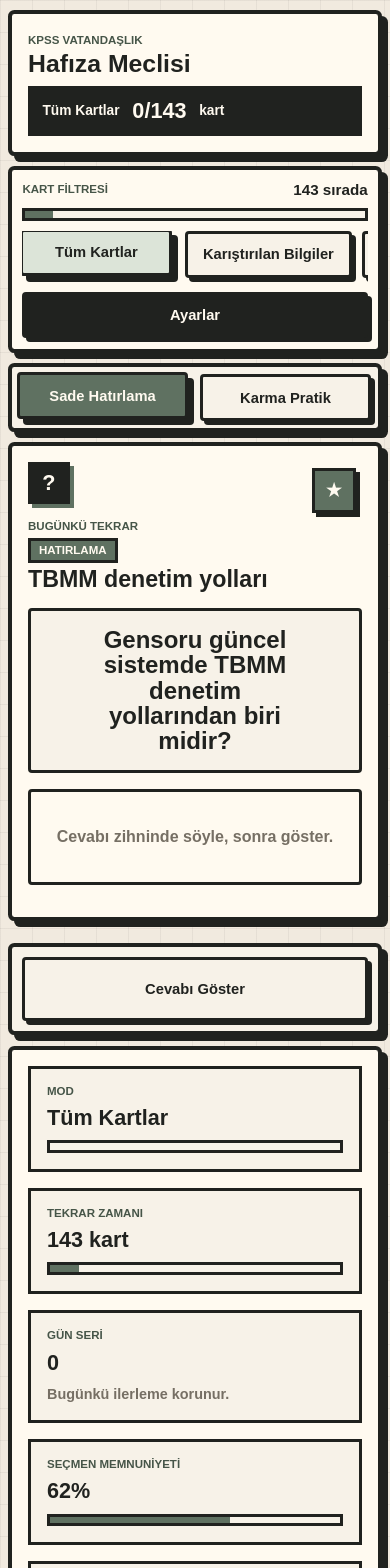
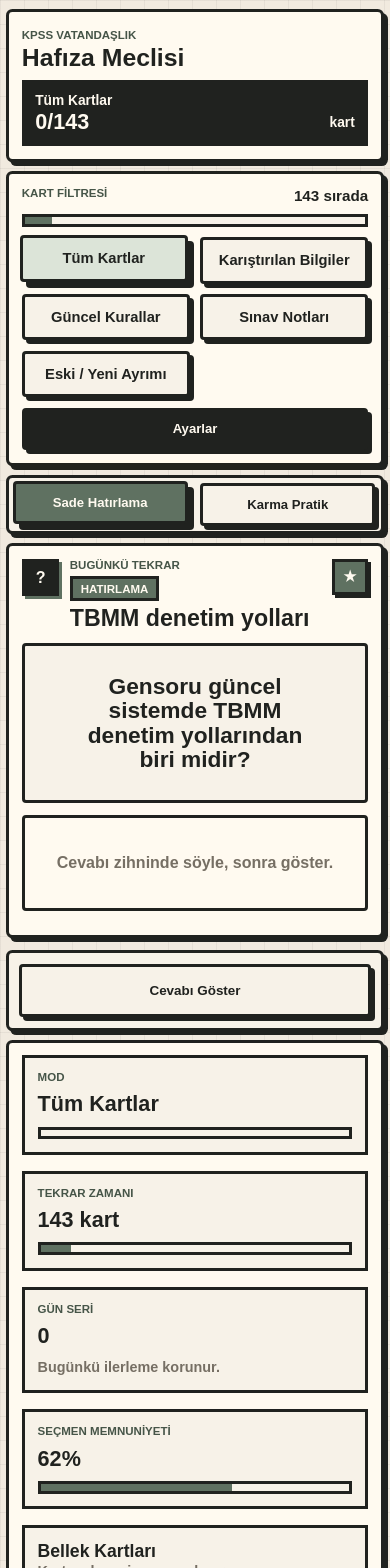
Before and after one commit to sl0wlearn3r/cse_cit_basic, a React (Vite) app: page / in a window 390 px wide. Shown: the top 1568 px of the page. Built offline with nearby package versions, Linux system fonts and the light colour scheme.

Commit message:
Tune mobile and tablet layout

```diff
--- a/src/styles.css
+++ b/src/styles.css
@@ -44,6 +44,7 @@
 html {
   min-height: 100%;
   background: var(--bone);
+  overflow-x: hidden;
 }
 
 body {
@@ -55,6 +56,7 @@ body {
     linear-gradient(rgba(32, 34, 31, 0.055) 1px, transparent 1px) 0 0 / 32px 32px,
     linear-gradient(90deg, rgba(32, 34, 31, 0.055) 1px, transparent 1px) 0 0 / 32px 32px,
     var(--bone);
+  overflow-x: hidden;
 }
 
 button,
@@ -64,6 +66,7 @@ input {
 
 button {
   cursor: pointer;
+  touch-action: manipulation;
 }
 
 button:disabled {
@@ -78,6 +81,7 @@ input:focus-visible {
 
 .app-shell {
   width: min(1180px, calc(100% - 2rem));
+  min-width: 0;
   display: grid;
   gap: var(--space-3);
   margin: 0 auto;
@@ -200,6 +204,7 @@ input:focus-visible {
 }
 
 .deck-nav {
+  min-width: 0;
   display: flex;
   flex-wrap: wrap;
   gap: var(--space-2);
@@ -215,6 +220,7 @@ input:focus-visible {
 .placement-slot,
 .settings-actions button {
   min-height: 2.9rem;
+  max-width: 100%;
   padding: 0.65rem 0.95rem;
   color: var(--charcoal);
   border: 3px solid var(--line);
@@ -224,6 +230,7 @@ input:focus-visible {
   font-size: 0.92rem;
   font-weight: 900;
   letter-spacing: 0;
+  overflow-wrap: anywhere;
   transition:
     transform 120ms ease,
     box-shadow 120ms ease,
@@ -287,6 +294,7 @@ input:focus-visible {
 
 .recall-stack {
   width: min(760px, 100%);
+  min-width: 0;
   display: grid;
   gap: var(--space-4);
 }
@@ -354,6 +362,7 @@ input:focus-visible {
   font-size: 2rem;
   font-weight: 900;
   line-height: 1.05;
+  overflow-wrap: anywhere;
 }
 
 .question-type-pill {
@@ -389,6 +398,7 @@ input:focus-visible {
   font-weight: 900;
   line-height: 1.06;
   text-align: center;
+  overflow-wrap: anywhere;
 }
 
 .recall-card.question-placement .prompt-panel p,
@@ -417,6 +427,7 @@ input:focus-visible {
   font-size: 1.2rem;
   font-weight: 900;
   line-height: 1.25;
+  overflow-wrap: anywhere;
 }
 
 .answer-panel p {
@@ -425,6 +436,7 @@ input:focus-visible {
   font-size: 1rem;
   font-weight: 650;
   line-height: 1.45;
+  overflow-wrap: anywhere;
 }
 
 .answer-summary {
@@ -450,6 +462,7 @@ input:focus-visible {
 }
 
 .review-button {
+  min-width: 0;
   min-height: 4rem;
 }
 
@@ -484,6 +497,10 @@ input:focus-visible {
 .question-dock-fill {
   grid-template-columns: minmax(0, 1fr) auto;
   align-items: end;
+}
+
+.question-dock-recall {
+  grid-template-columns: 1fr;
 }
 
 .fill-input-wrap {
@@ -603,6 +620,8 @@ input:focus-visible {
 
 .settings-dialog {
   width: min(30rem, 100%);
+  max-height: calc(100svh - 2rem);
+  overflow: auto;
   padding: var(--space-5);
 }
 
@@ -647,7 +666,7 @@ input:focus-visible {
   .session-ledger {
     min-width: 0;
     width: 100%;
-    grid-template-columns: auto auto 1fr;
+    grid-template-columns: minmax(0, 1fr) auto auto;
     align-items: center;
     padding: var(--space-2);
   }
@@ -670,17 +689,16 @@ input:focus-visible {
   }
 
   .deck-nav {
-    display: flex;
-    flex-wrap: nowrap;
+    display: grid;
+    grid-template-columns: repeat(3, minmax(0, 1fr));
     gap: var(--space-2);
-    overflow-x: auto;
-    padding-bottom: 0.25rem;
-    scrollbar-width: thin;
+    overflow: visible;
+    padding-bottom: 0;
   }
 
   .rail-button {
-    flex: 0 0 auto;
-    min-width: 9.5rem;
+    width: 100%;
+    min-width: 0;
   }
 
   .practice-switch {
@@ -714,14 +732,52 @@ input:focus-visible {
 
   .review-dock,
   .question-dock-choice,
+  .status-grid {
+    grid-template-columns: repeat(2, minmax(0, 1fr));
+  }
+
+  .placement-workspace {
+    grid-template-columns: 1fr;
+  }
+}
+
+@media (max-width: 640px) {
+  .question-dock-choice,
   .question-dock-fill,
   .placement-workspace,
   .status-grid {
     grid-template-columns: 1fr;
   }
+
+  .deck-nav {
+    grid-template-columns: repeat(2, minmax(0, 1fr));
+  }
+
+  .question-dock-recall {
+    grid-template-columns: 1fr;
+  }
 }
 
 @media (max-width: 560px) {
+  :root {
+    --border: 3px solid var(--line);
+    --shadow-hard: 6px 6px 0 var(--shadow);
+    --shadow-small: 4px 4px 0 var(--shadow);
+  }
+
+  body {
+    background:
+      linear-gradient(rgba(32, 34, 31, 0.055) 1px, transparent 1px) 0 0 / 24px 24px,
+      linear-gradient(90deg, rgba(32, 34, 31, 0.055) 1px, transparent 1px) 0 0 / 24px 24px,
+      var(--bone);
+  }
+
+  .app-shell {
+    width: min(100% - 0.75rem, 34rem);
+    gap: 0.55rem;
+    padding: 0.55rem 0 var(--space-4);
+  }
+
   .app-header,
   .deck-rail,
   .practice-switch,
@@ -730,6 +786,13 @@ input:focus-visible {
   .status-rail,
   .settings-dialog {
     box-shadow: var(--shadow-small);
+  }
+
+  .app-header,
+  .deck-rail,
+  .recall-card,
+  .status-rail {
+    padding: 0.8rem;
   }
 
   .brand-block h1 {
@@ -745,25 +808,126 @@ input:focus-visible {
     font-size: 0.72rem;
   }
 
+  .session-ledger {
+    grid-template-columns: minmax(0, 1fr) auto;
+  }
+
+  .session-ledger span:first-child {
+    grid-column: 1 / -1;
+  }
+
+  .deck-rail-head {
+    align-items: flex-start;
+  }
+
+  .rail-button {
+    min-width: 0;
+  }
+
+  .practice-switch {
+    padding: 0.35rem;
+  }
+
+  .practice-switch button,
+  .settings-button {
+    min-height: 2.65rem;
+    padding: 0.55rem 0.7rem;
+    font-size: 0.82rem;
+  }
+
+  .recall-stack {
+    gap: 0.75rem;
+  }
+
+  .recall-card {
+    gap: 0.75rem;
+  }
+
+  .card-ribbon {
+    top: 0.8rem;
+    right: 0.8rem;
+    width: 2.25rem;
+    height: 2.25rem;
+    font-size: 0.95rem;
+    box-shadow: 3px 3px 0 var(--shadow);
+  }
+
   .card-header {
-    grid-template-columns: 1fr;
-    padding-right: 3.7rem;
+    grid-template-columns: auto minmax(0, 1fr);
+    gap: var(--space-2);
+    padding-right: 2.75rem;
   }
 
   .question-chip {
-    width: 2.6rem;
-    height: 2.6rem;
+    width: 2.35rem;
+    height: 2.35rem;
+    font-size: 1rem;
+    box-shadow: 3px 3px 0 var(--sage);
   }
 
   .card-header h1 {
     font-size: 1.45rem;
   }
 
+  .prompt-panel,
+  .answer-panel {
+    padding: 0.85rem;
+  }
+
   .prompt-panel p {
-    font-size: 1.5rem;
+    max-width: 18ch;
+    font-size: 1.42rem;
+  }
+
+  .recall-card.question-placement .prompt-panel p,
+  .recall-card.question-fillBlank .prompt-panel p {
+    font-size: 1.28rem;
   }
 
   .review-dock {
     padding: var(--space-2);
   }
+
+  .question-action,
+  .placement-choice,
+  .placement-slot,
+  .review-button {
+    min-height: 3.35rem;
+    padding: 0.6rem 0.7rem;
+    font-size: 0.84rem;
+  }
+
+  .placement-slot strong {
+    font-size: 0.84rem;
+  }
+
+  .stat-block,
+  .mnemonic-panel {
+    padding: 0.8rem;
+  }
+
+  .settings-backdrop {
+    padding: 0.6rem;
+  }
+
+  .settings-dialog {
+    padding: 1rem;
+  }
 }
+
+@media (max-width: 380px) {
+  .brand-block h1 {
+    font-size: 1.35rem;
+  }
+
+  .practice-switch,
+  .deck-nav,
+  .review-dock {
+    grid-template-columns: 1fr;
+  }
+
+  .deck-rail-head {
+    flex-direction: column;
+    gap: 0.2rem;
+  }
+}
```
